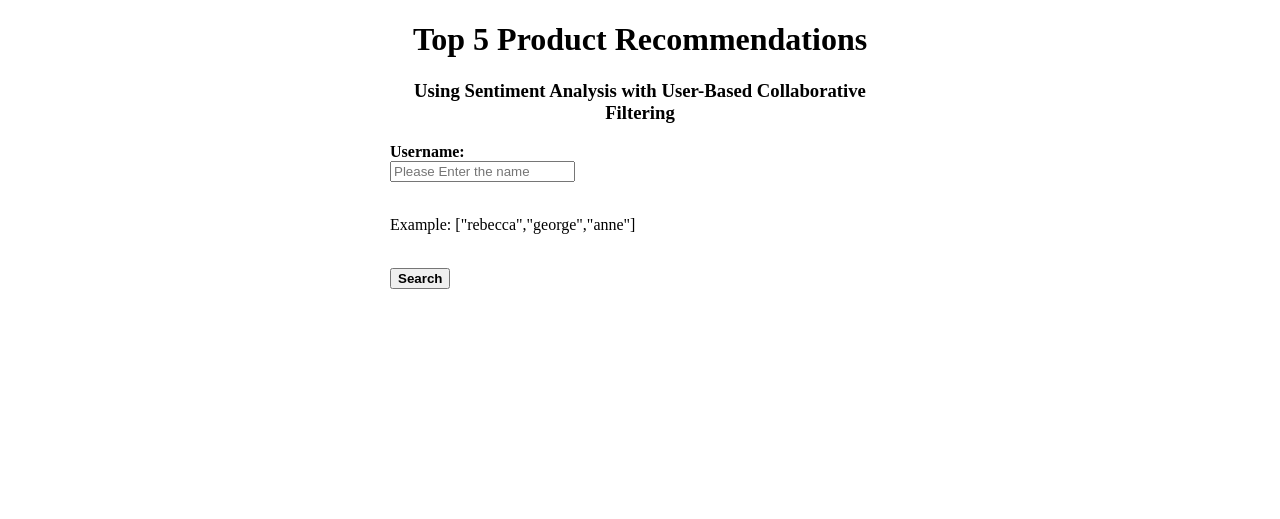
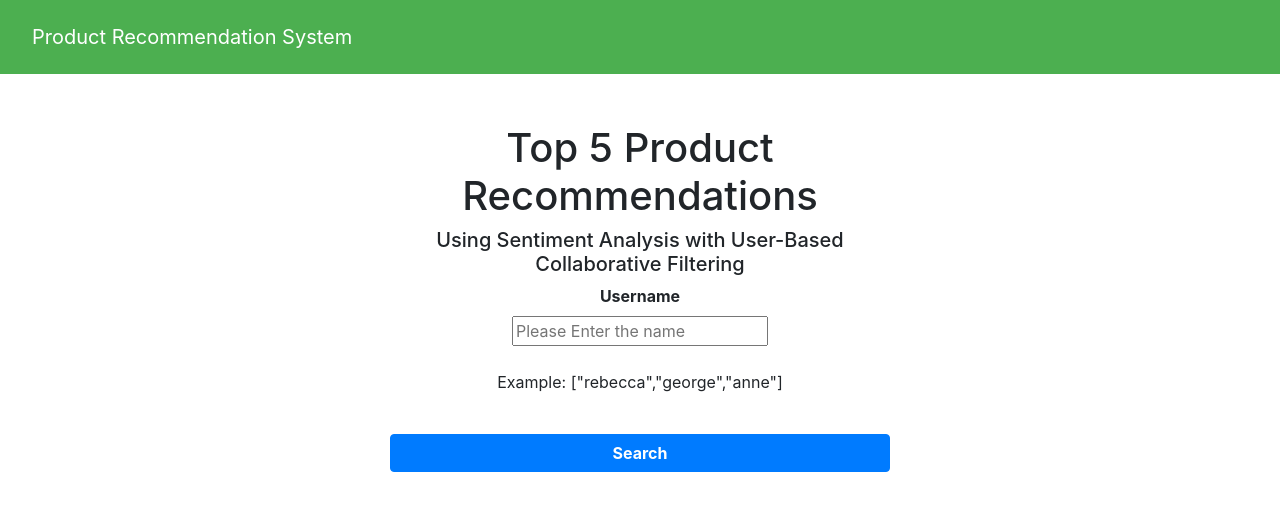
Before and after one commit to MaverickApekshit/sentiment_based_product_recommendation_system, a Flask app: page / in a window 1280 px wide. Shown: the top 519 px of the page. Run offline with Flask 2, Linux system fonts and the light colour scheme; parts of the project's set-up code (start-up, migrations or seed data) failed here and were passed over; some libraries are stand-ins or nearby versions.

Commit message:
Updated UI

```diff
--- a/app.py
+++ b/app.py
@@ -21,7 +21,7 @@ app = Flask(__name__)
 logit=pickle.load(open('pickle/logistic_model.pkl', 'rb'))
 word_vectorizer= pickle.load(open('pickle/word_vectorizer.pkl', 'rb'))
 user_predicted_ratings = pd.read_pickle("pickle/user_predicted_ratings.pkl")
-df_latest=pd.read_csv("final_data.csv")
+df_latest=pd.read_csv("dataset/final_data.csv")
 
 # Prediction page
 @app.route('/search', methods=['POST'])
--- /dev/null
+++ b/static/style.css
@@ -0,0 +1,14 @@
+.user {
+    max-width: 500px;
+    margin: 50px auto;
+}
+
+.navbar {
+    background-color: #4CAF50;
+    overflow: hidden;
+}
+
+.navbar a {
+    color: white;
+    padding: 14px 16px;
+}
--- a/templates/index.html
+++ b/templates/index.html
@@ -2,30 +2,36 @@
 <html lang="en">
 <head>
     <meta charset="UTF-8">
+    <meta http-equiv="X-UA-Compatible" content="IE=edge">
+    <meta name="viewport" content="width=device-width, initial-scale=1">
+
     <title>Product Recommendation based on sentiment</title>
-    <style>
-        .user {
-            max-width: 500px;
-            margin: auto;
-        }
-    </style>
+
+    <link rel="stylesheet" href="https://stackpath.bootstrapcdn.com/bootstrap/4.1.3/css/bootstrap.min.css">
+    <link rel="stylesheet" href="https://stackpath.bootstrapcdn.com/font-awesome/4.7.0/css/font-awesome.min.css">
+    <link rel="stylesheet" type="text/css" media="screen" href="{{ url_for('static',filename='style.css') }}" />
 </head>
 
-<body bgcolor="#FFFFFF">
+<body>
+
+    <nav class="navbar" >
+        <a class="navbar-brand" href="/">Product Recommendation System</a>
+    </nav>
+
     <div class="user">
         <h1 style="text-align:center;">Top 5 Product Recommendations</h1>
-        <h3 style="text-align:center;">Using Sentiment Analysis with User-Based Collaborative Filtering</h3>
+        <h5 style="text-align:center;">Using Sentiment Analysis with User-Based Collaborative Filtering</h3>
 
         <!-- Main Input For Receiving Query to our ML model-->
-        <form action="{{ url_for('search')}}" method="post">
-            <label style="text-align:center;" for="username"><strong>Username:</strong></label>
+        <form action="{{ url_for('search')}}" method="post" style="text-align:center;">
+            <label for="username"><strong>Username</strong></label>
             <br />
-            <input style="color:SlateBlue;text-align:left;" type="text" name="reviews_username" placeholder="Please Enter the name" required="required" />
+            <input type="text" name="reviews_username" placeholder="Please Enter the name" required="required" />
             <br/><br/>
             <p>Example: ["rebecca","george","anne"]</p>
             <br/>
 
-            <button style="text-align:center;" type="search"><strong>Search</strong></button>
+            <button class="btn btn-primary btn-block btn-large" type="search"><strong>Search</strong></button>
         </form>
 
         <br />
```
Also changed, not shown: 4 other files.
